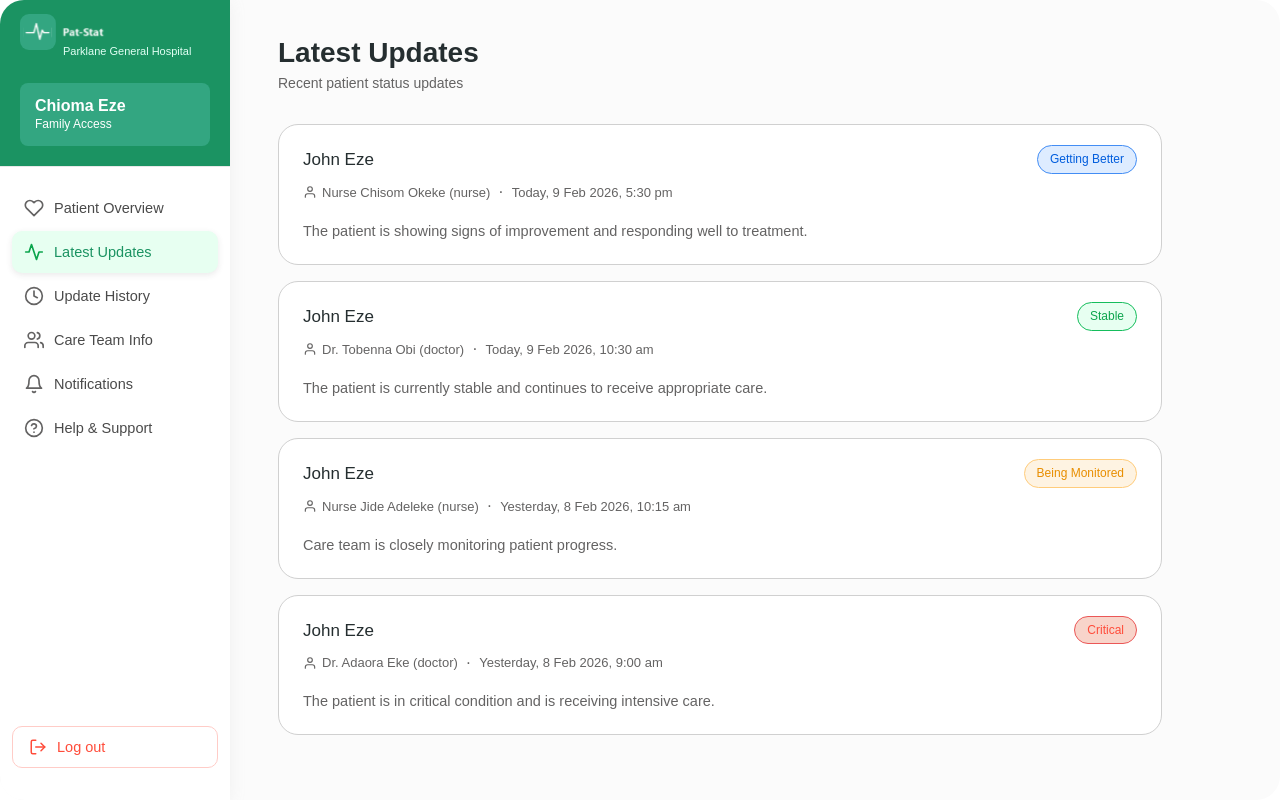
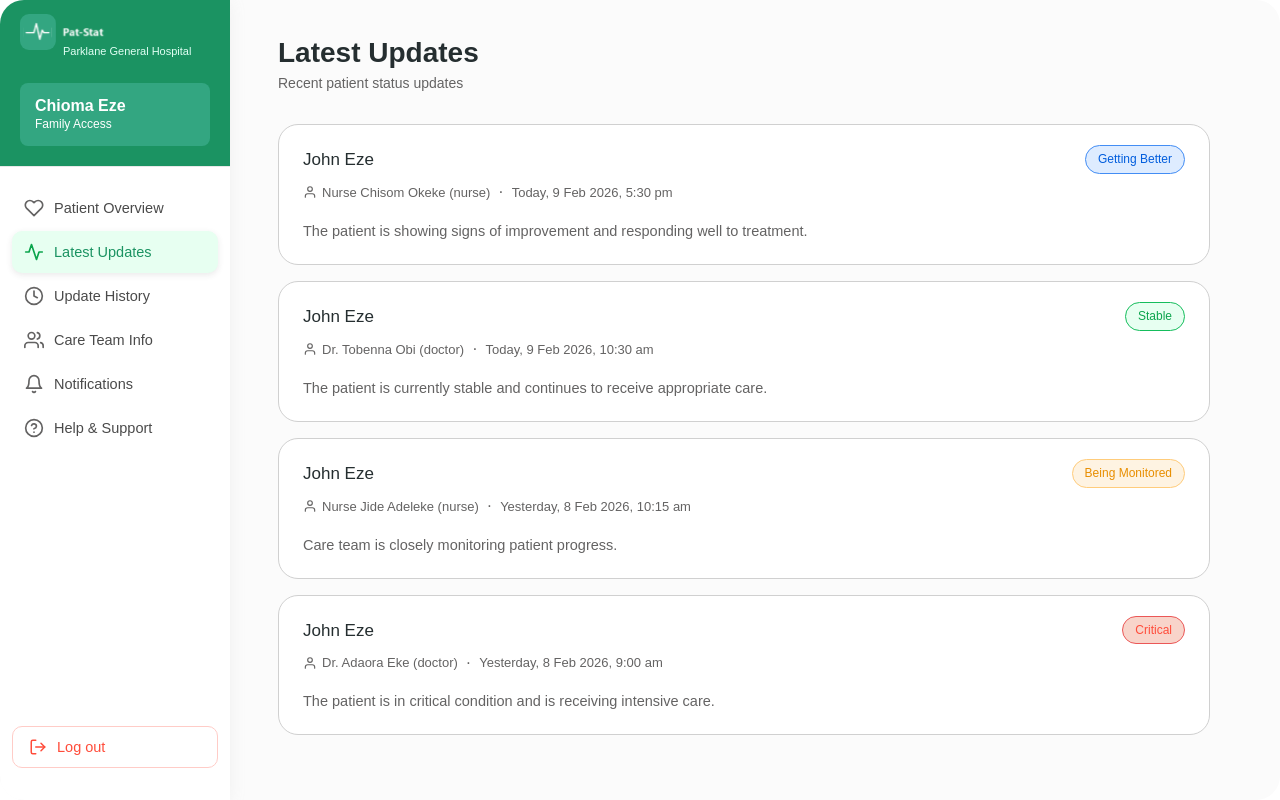
Before and after one commit to zendus/PatStat, a Next.js app: page /patient-dashboard/updates in a window 1280 px wide. Built offline with nearby package versions, Linux system fonts and the light colour scheme.

Commit message:
commit: Update styles for patient dashboard and mobile menu
	modified:   app/patient-dashboard/dashboard.module.css
	modified:   app/patient-dashboard/layout.tsx
	modified:   components/layout/PatientMobileMenu/style.module.css

```diff
--- a/app/patient-dashboard/dashboard.module.css
+++ b/app/patient-dashboard/dashboard.module.css
@@ -1,45 +1,40 @@
-/* app/patient-dashboard/dashboard.module.css */
-
 .dashboardLayout {
   display: flex;
   min-height: 100vh;
   background-color: #FBFBFB;
-  border-radius: 24px; /* Apply to the overall dashboard container */
-  overflow: hidden; /* Ensures rounded corners are visible */
+  border-radius: 24px;
+  overflow: hidden;
 }
 
-/* --- Main Content (Desktop) --- */
 .desktopMainContent {
   flex-grow: 1;
-  padding: 40px 48px;
-  max-width: calc(100% - 300px); /* Adjust based on sidebar width */
-  overflow-y: auto; /* Allows content to scroll if it exceeds height */
+  padding: 40px 0px 40px 48px;
+  max-width: calc(100% - 300px);
+  overflow-y: auto;
 }
 
-/* --- Main Content (Mobile) --- */
 .mobileMainContent {
   flex-grow: 1;
   padding: 24px;
-  margin-top: 60px; /* Space for fixed mobile header */
-  margin-bottom: 60px; /* Space for fixed mobile footer */
+  margin-top: 60px;
+  margin-bottom: 60px;
   overflow-y: auto;
 }
 
-/* Responsive Adjustments for the Layout */
 @media (max-width: 860px) {
   .dashboardLayout {
     flex-direction: column;
     min-height: 100vh;
     padding: 0;
-    border-radius: 0; /* Remove border-radius on small screens for full width */
+    border-radius: 0;
   }
 
   .desktopMainContent {
-    display: none; /* Hide desktop main content */
+    display: none;
   }
 
   .mobileMainContent {
-    display: block; /* Show mobile main content */
+    display: block;
   }
 }
 
--- a/app/patient-dashboard/layout.tsx
+++ b/app/patient-dashboard/layout.tsx
@@ -16,9 +16,6 @@ const PatientDashboardLayout: React.FC<PatientDashboardLayoutProps> = ({ childre
   const [showMobileMenu, setShowMobileMenu] = useState<boolean>(false);
   const [showNotifications, setShowNotifications] = useState<boolean>(false);
 
-  // Determine active link based on current path
-  // This will need to be made more robust with usePathname from next/navigation in actual app
-  // For now, hardcoding 'updates' as per your screenshot and request
   const activeLink: 'overview' | 'updates' | 'history' | 'careteam' | 'notifications' | 'help' = 'updates';
   const footerActiveLink: 'status' | 'updates' | 'careteam' | 'help' = 'updates';
 
--- a/components/layout/PatientMobileMenu/style.module.css
+++ b/components/layout/PatientMobileMenu/style.module.css
@@ -32,13 +32,10 @@
   max-width: 85vw;
 }
 
-/* Notifications panel — full width */
 .panelNotif {
   width: 100%;
   border-radius: 0;
 }
-
-/* ── Shared close button ─────────────── */
 
 .closeBtn {
   background: none;
```
